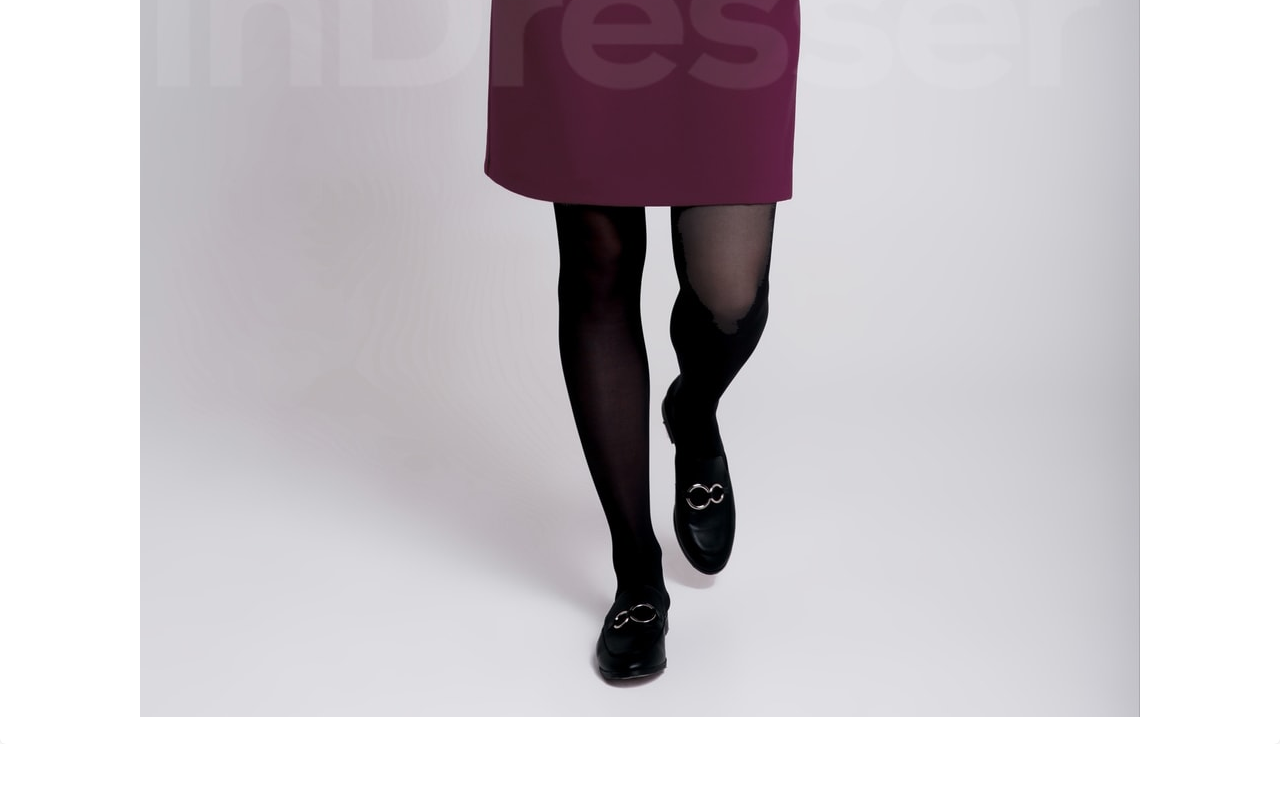
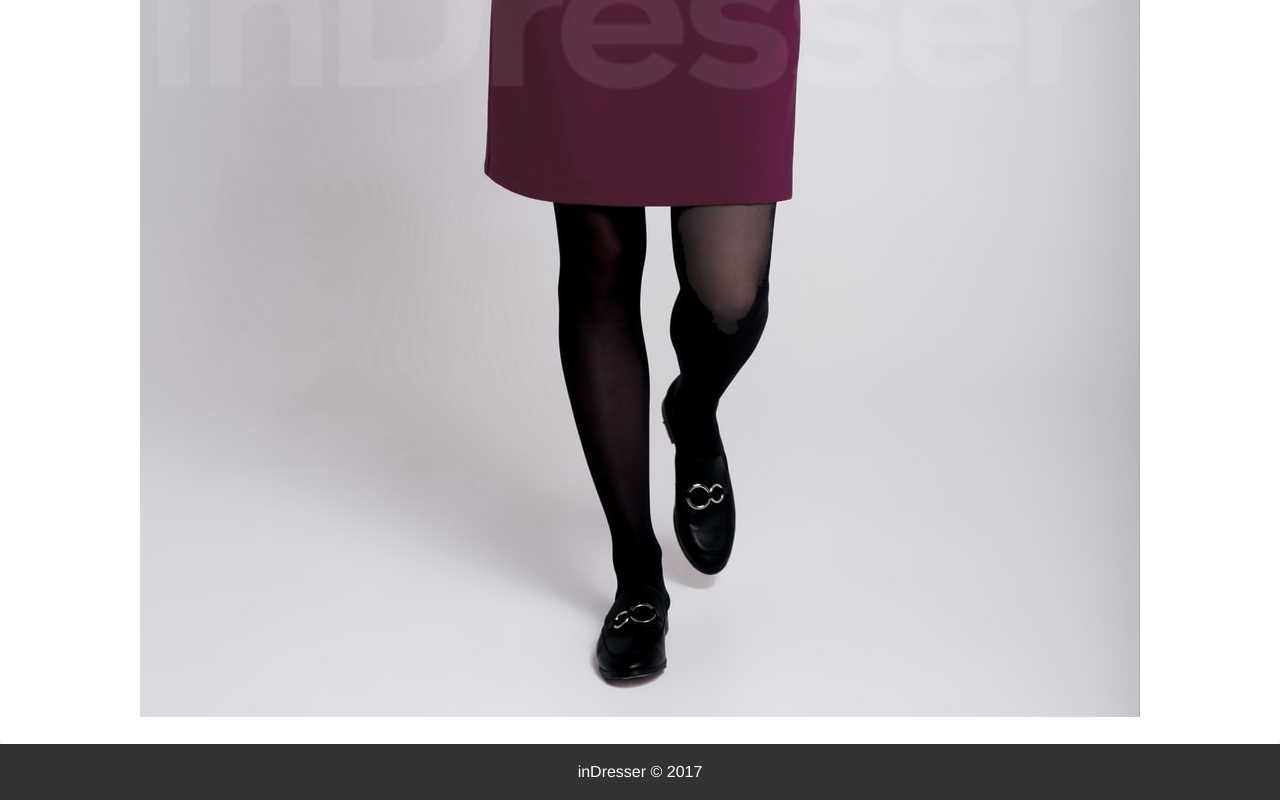
Before and after one commit to Sun1ive/indresser-catalog, a Vue app: page / in a window 1280 px wide. Shown: the part 891-1691 px from the top of the page. Before the commit the page ends 1635 px from the top, so only its background shows below. Built offline with nearby package versions, Linux system fonts and the light colour scheme.

Commit message:
+ header + footer

```diff
--- a/src/App.vue
+++ b/src/App.vue
@@ -1,17 +1,20 @@
 <template>
   <div id="app">
-    <app-header></app-header>
+    <app-Header></app-header>
     <router-view/>
+    <app-Footer></app-Footer>
   </div>
 </template>
 
 <script>
 import Header from '@/components/Header';
+import Footer from '@/components/Footer';
 
 export default {
   name: 'app',
   components: {
-    'app-header': Header,
+    'app-Header': Header,
+    'app-Footer': Footer,
   },
 };
 </script>
--- /dev/null
+++ b/src/components/Footer.vue
@@ -0,0 +1,19 @@
+<template>
+  <footer class="footer">
+    <div class="container">
+      <div class="content has-text-centered"> inDresser &copy; {{ new Date().getFullYear() }}</div>
+    </div>
+  </footer>
+</template>
+
+<script>
+export default {};
+</script>
+
+<style scoped>
+  .footer {
+    padding: 1rem 0;
+    background-color: #333;
+    color: #fff;
+  }
+</style>
```
Also changed, not shown: .eslintrc.js.
